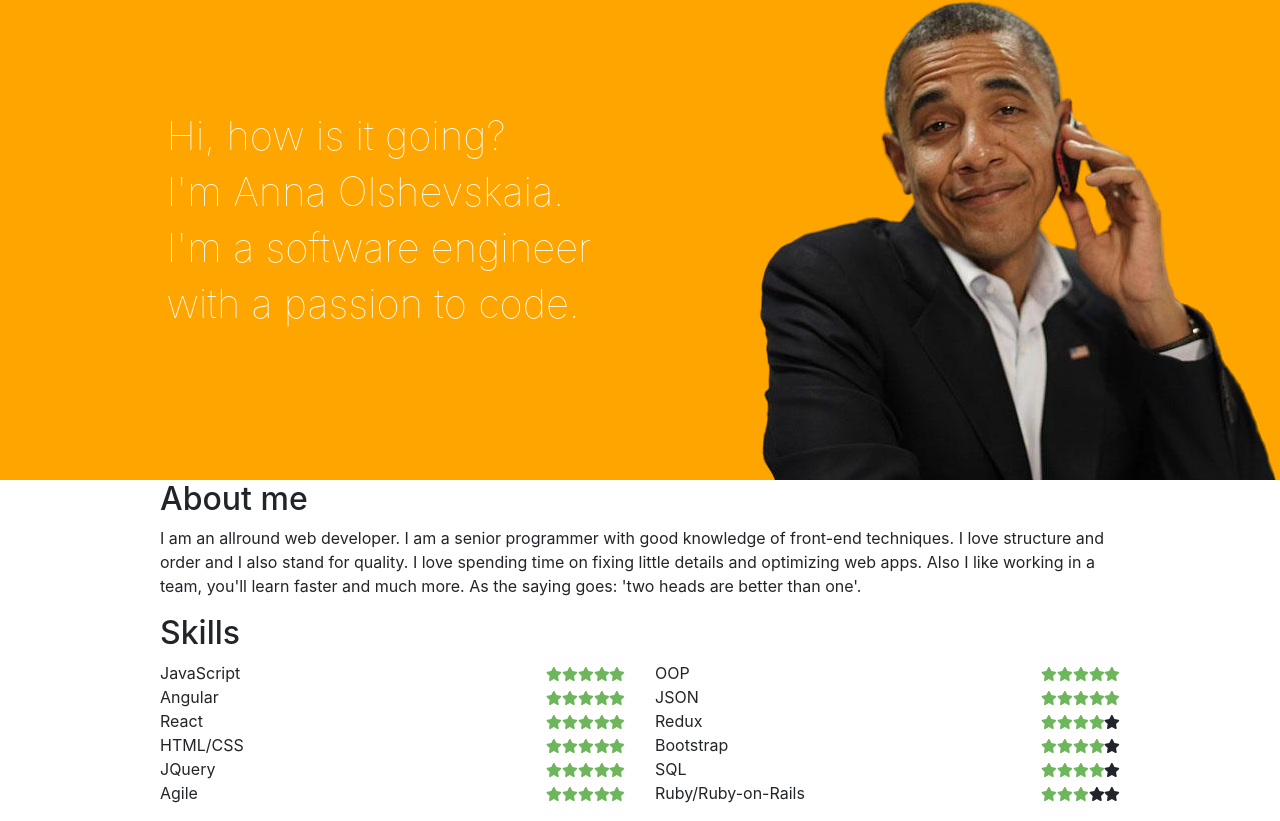
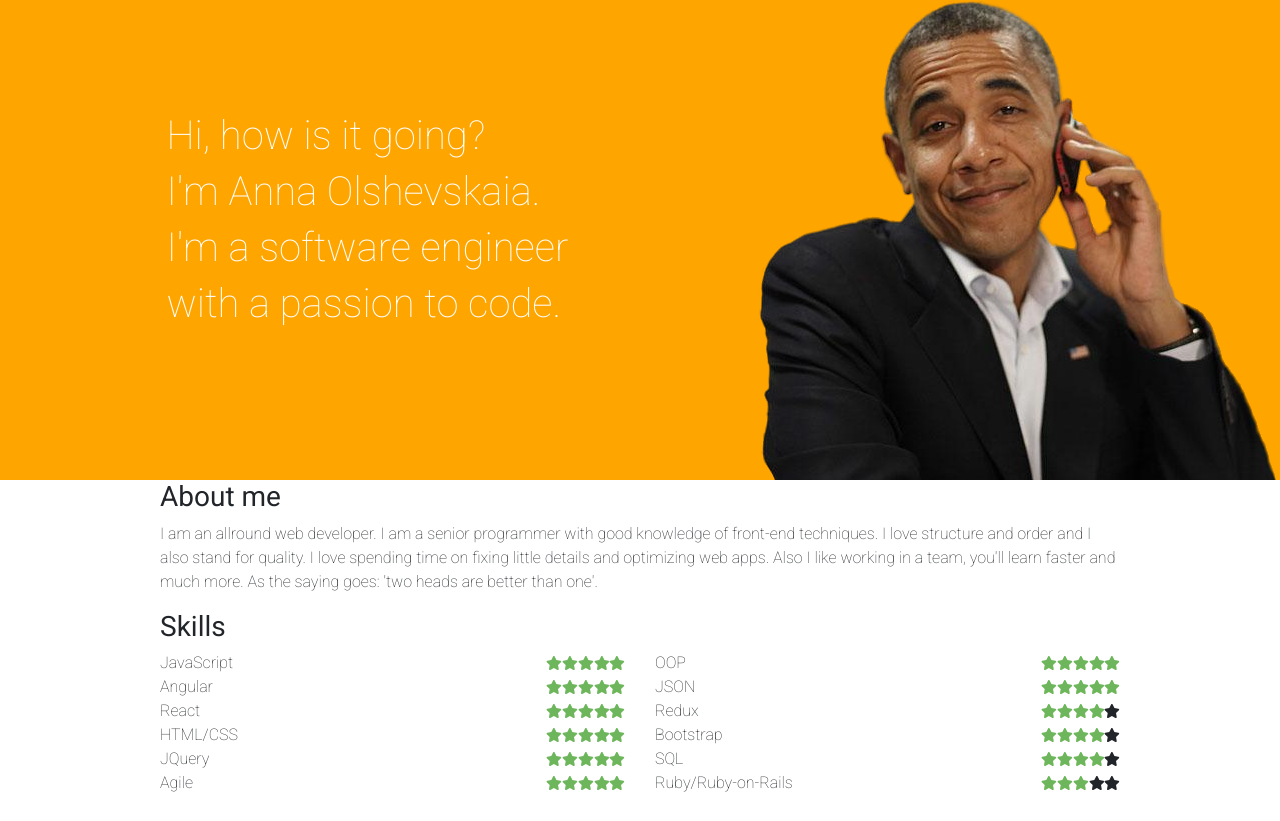
Before and after one commit to annaolsh/anna_site, a React (Create React App) app: page / in a window 1280 px wide. Built offline with nearby package versions, Linux system fonts and the light colour scheme.

Commit message:
added google font

```diff
--- a/src/App.css
+++ b/src/App.css
@@ -13,6 +13,14 @@ h1 {
   font-size: 2rem;
   margin: 0;
   /* padding: 0; */
+}
+
+p, ul {
+  font-weight: 100;
+}
+
+h3 {
+  font-weight: ld;
 }
 
 #introduction {
--- a/src/components/AboutMe.js
+++ b/src/components/AboutMe.js
@@ -4,8 +4,9 @@ import Skills from './Skills';
 export default () => {
   return (
   <div id="about-me-component">
-    <h2>About me</h2>
+    <h3>About me</h3>
     <p>I am an allround web developer. I am a senior programmer with good knowledge of front-end techniques. I love structure and order and I also stand for quality. I love spending time on fixing little details and optimizing web apps. Also I like working in a team, you'll learn faster and much more. As the saying goes: 'two heads are better than one'.</p>
+    <h3>Skills</h3>
     <Skills></Skills>
   </div>
   )
--- a/src/components/Skills.js
+++ b/src/components/Skills.js
@@ -47,7 +47,6 @@ export default class Skills extends Component {
     render() {
         return (
             <div id="skills-component">
-                <h2>Skills</h2>
                 <div id="skillset" className="row">
                     <div className="col-md-6">
                         <ul>
--- a/src/index.css
+++ b/src/index.css
@@ -1,5 +1,8 @@
+@import url('https://fonts.googleapis.com/css?family=Roboto:100,300,400');
+
 body {
   margin: 0;
   padding: 0;
-  font-family: sans-serif;
+  font-family: 'Roboto', sans-serif !important;
+  box-sizing: border-box;
 }
```
